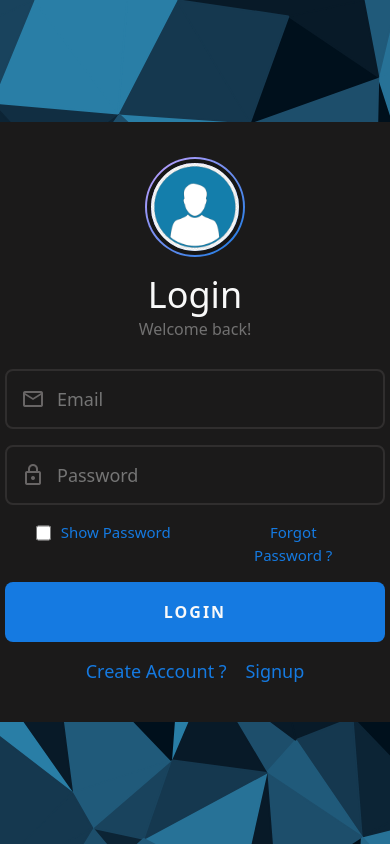
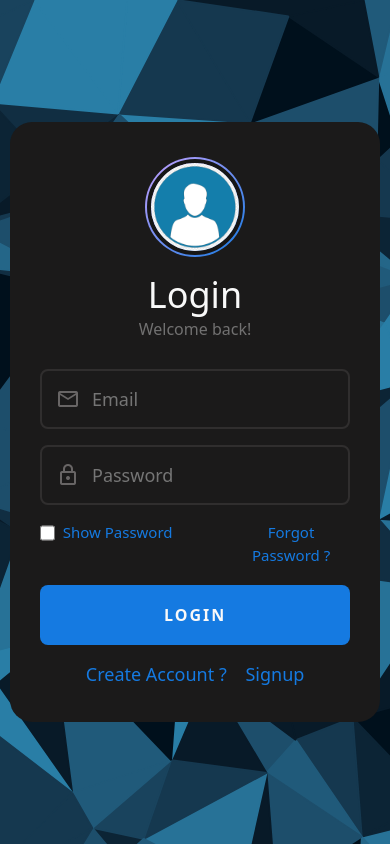
Before and after one commit to Kalyankumarpulapaka/frontend-passwordtask, a React (Vite) app: page / in a window 390 px wide. Built offline with nearby package versions, Linux system fonts and the light colour scheme.

Commit message:
responsiveness changed

```diff
--- a/src/components/App.css
+++ b/src/components/App.css
@@ -544,7 +544,7 @@ margin-left: -50px;
     }
     .login{
 
-      width:440px;
+      width:370px;
     }
 
     /* Additional styles for other elements if needed */
```
